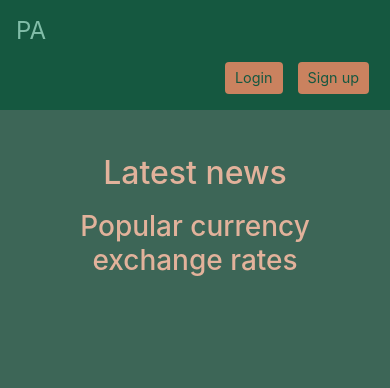
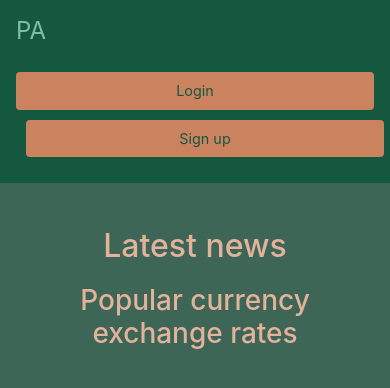
Before and after one commit to A-Lastovets/Personal-Assistant, a Django app: template templates/news.html in a window 390 px wide. Shown: the top 388 px of the page. Run offline with Django 3.2, Linux system fonts and the light colour scheme; the template is opened without the code that fills it, so the values that code supplies are empty; some libraries are stand-ins or nearby versions; some web fonts are replaced.

Commit message:
change base.html and news.html

```diff
--- a/templates/base.html
+++ b/templates/base.html
@@ -44,29 +44,45 @@
 
         @media (max-width: 767px) {
             .navbar {
-                flex-direction: row;
-                justify-content: space-between;
-                align-items: center;
+                flex-direction: column;
+                align-items: flex-start;
             }
 
             .navbar-brand {
                 font-size: 1.5rem;
+                margin-bottom: 10px;
             }
 
             .navbar-text {
                 display: flex;
-                justify-content: flex-end;
+                flex-direction: column;
+                align-items: flex-start;
                 width: 100%;
             }
 
             .navbar-text .btn {
-                padding: 5px 10px;
+                width: 100%;
+                margin-bottom: 10px;
+                padding: 8px 12px;
                 font-size: 0.9rem;
-                margin: 0 5px;
             }
 
             .navbar-text .btn:hover {
                 background-color: #C69C6D;
+            }
+
+            .currency-section {
+                margin-top: 20px;
+                padding: 10px;
+                background-color: #155840;
+                color: #E2B29B;
+                text-align: center;
+                font-size: 0.9rem;
+            }
+
+            .news-section {
+                margin-top: 20px;
+                padding-top: 20px;
             }
         }
 
@@ -122,17 +138,5 @@
     <script src="https://code.jquery.com/jquery-3.5.1.slim.min.js"></script>
     <script src="https://cdn.jsdelivr.net/npm/@popperjs/core@2.9.2/dist/umd/popper.min.js"></script>
     <script src="https://stackpath.bootstrapcdn.com/bootstrap/4.5.2/js/bootstrap.min.js"></script>
-
-    <script>
-        document.addEventListener('DOMContentLoaded', function () {
-            const buttons = document.querySelectorAll('.navbar-text .btn');
-
-            buttons.forEach(button => {
-                button.addEventListener('click', () => {
-                    buttons.forEach(btn => btn.style.display = 'none');
-                });
-            });
-        });
-    </script>
 </body>
 </html>
--- a/templates/news.html
+++ b/templates/news.html
@@ -61,7 +61,7 @@
 
         .exchange-rate {
             text-align: right;
-            margin-bottom: 30px;
+            margin-bottom: 90px;
         }
 
         .news-container {
```
